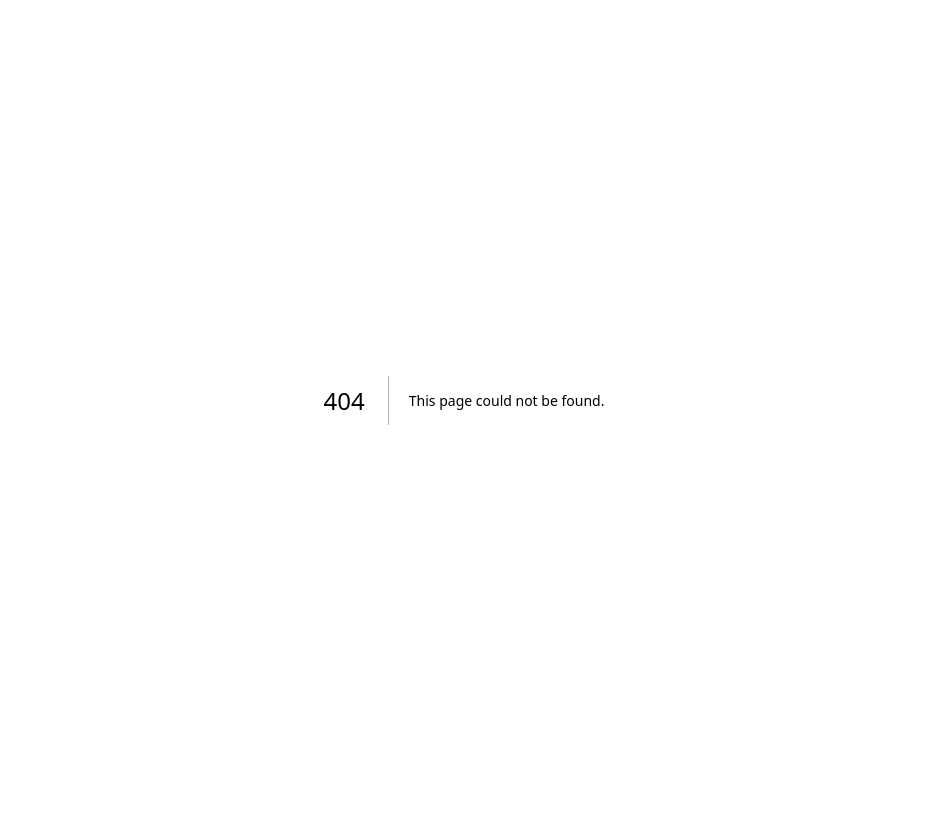
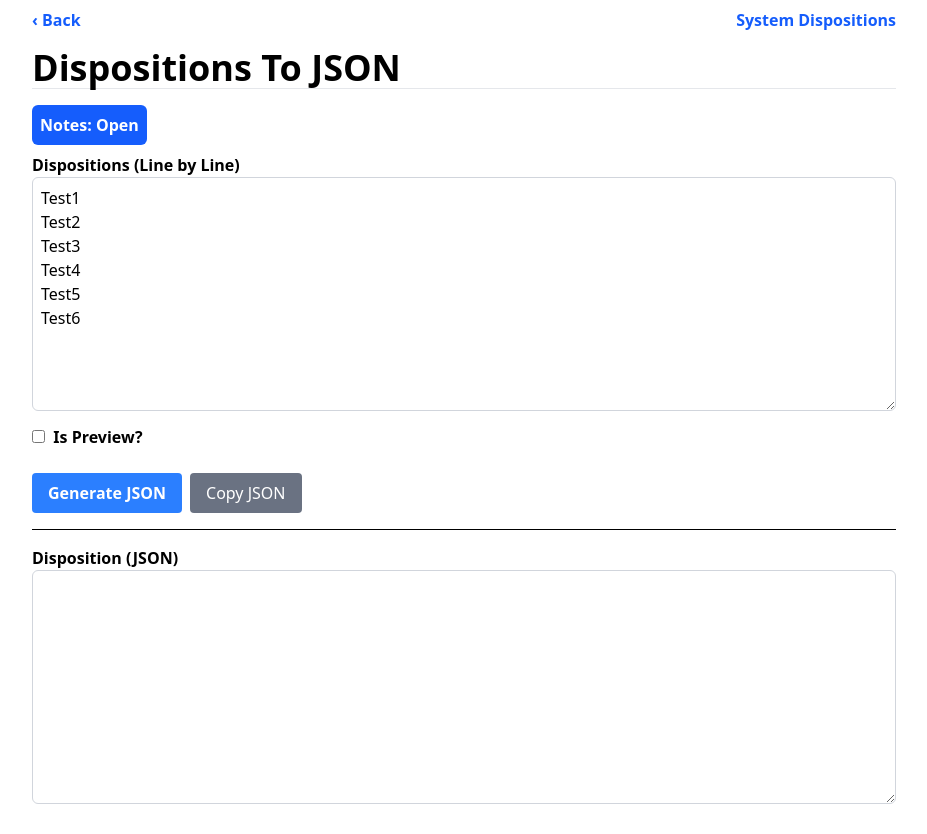
Before and after one commit to zeeforumcompany/automation-tools, a Next.js app: page /dispositions in a window 1280 px wide. Before the commit this address had no page. Shown: the whole page, without its empty margins (176-1103 px from the left). Before the commit the page ends 800 px from the top, so only its background shows below. Built offline with nearby package versions, Linux system fonts and the light colour scheme.

Commit message:
Added: Disposition (To JSON)

```diff
--- /dev/null
+++ b/src/app/dispositions/page.js
@@ -0,0 +1,130 @@
+'use client'
+
+import Link from "next/link";
+import { handleChange, copyToClipboard, handleCheckbox, isDefined } from "@/helpers/functions";
+import { useState } from "react";
+
+export default function Home() {
+	const [disabled, setDisabled] = useState(false);
+	const [form, setForm] = useState({
+		showHideNotes: false,
+		isPreview: false,
+		dispositions: `Test1
+Test2
+Test3
+Test4
+Test5
+Test6`,
+		dispositionJSON: ``,
+	});
+
+	const dispositionTextToJSON = () => {
+		try {
+			setDisabled(true);
+
+			// Split lines and remove empty lines
+			let lines = form.dispositions.split('\n').filter(function(line) {
+				return line.trim() !== '';
+			});
+
+			// Convert to JSON format
+			let jsonData = [];
+			let currentDispositions = [];
+
+			for (let i = 0; i < lines.length; i++) {
+				let line = lines[i].trim();
+
+				let lineArr = line.toString().split(':');
+
+				if (line !== "") {
+					currentDispositions.push({
+						"dispositionName": lineArr[0],
+						"isPreviewDisposition": form.isPreview,
+						"classificationId": isDefined(lineArr[1]) && parseInt(lineArr[1]) > 0 ? parseInt(lineArr[1]) : null
+					});
+
+					// Create a new array after every 50 objects
+					if (currentDispositions.length === 50 || i === lines.length - 1) {
+						jsonData.push({
+							"dispositions": currentDispositions
+						});
+						currentDispositions = [];
+					}
+				}
+			}
+
+			// Convert to JSON string with indentation
+			var jsonString = JSON.stringify(jsonData, null, 2);
+
+			// Display the JSON string
+			setForm(prevForm => ({ ...prevForm, dispositionJSON: jsonString }));
+		} catch (error) {
+			console.error("Error converting dispositions to JSON:", error);
+		} finally {
+			setDisabled(false);
+		}
+	}
+
+  return (
+    <div className="w-4xl mx-auto px-4 mt-2">
+		<div className="flex flex-row justify-between items-center">
+			<Link href="/" className="text-blue-600 font-bold hover:text-blue-500">‹ Back</Link>
+
+			<a href="https://help.nice-incontact.com/content/acd/channels/additionalchannelfeatures/dispositions/systemdispositionvalues.htm?tocpath=ACD%7CACD%7CDispositions%7C_____2" target="_blank" className="text-blue-600 font-bold hover:text-blue-500 hover:underline">System Dispositions</a>
+		</div>
+
+      <div className="py-4">
+        <h1 className="text-4xl font-bold border-b-1 border-b-gray-200 mb-4">Dispositions To JSON</h1>
+
+		<div className="mb-2">
+			<button className="bg-blue-600 font-bold hover:bg-blue-500 text-white hover:text-white cursor-pointer px-2 py-2 rounded-md" onClick={() => setForm(prevForm => ({ ...prevForm, showHideNotes: !prevForm.showHideNotes }))}>Notes: {form.showHideNotes ? 'Close' : 'Open'}</button>
+			<div className={`mt-2 ${form.showHideNotes ? 'block' : 'hidden'}`}>
+				<h3 className="p-0 font-bold text-xl my-2">Classification IDs</h3>
+                <ul className="my-2 list-disc ml-8">
+                    <li>1 - Positive w/Amount</li>
+                    <li>2 - Positive no Amount</li>
+                    <li>3 - Negative — DNC — Skill</li>
+                    <li>4 - Negative — DNC — BU</li>
+                    <li>5 - Negative</li>
+                    <li>6 - Other</li>
+                    <li>7 - Retry — Rescheduled Agent Specific</li>
+                    <li>8 - Retry — Rescheduled Specified Date/Time — Any Agent</li>
+                    <li>9 - Retry — Rescheduled Later Date/Time Unspecified</li>
+                    <li>10 - Retry — Not Available</li>
+                    <li>11 - Retry — Answering Machine</li>
+                    <li>12 - Final — Answering Machine</li>
+                    <li>13 - Fax Machine</li>
+                </ul>
+
+                <h4 className="m-0 p-0 font-bold my-2">Notes</h4>
+                <p>To add classification, if there's no classification don't use colon or classification id, use following format e.g.:</p>
+                <ul className="list-disc ml-8 my-2">
+                    <li>Disposition_Name:Classification_ID</li>
+                    <li>Test:1</li>
+                    <li>Test Disposition</li>
+                </ul>
+			</div>
+		</div>
+
+        <div className="mb-2">
+          <label htmlFor="dispositions" className="font-bold">Dispositions (Line by Line)</label>
+          <textarea name="dispositions" rows="9" className="border border-gray-300 rounded-md p-2 w-full" onChange={(e) => handleChange(e, setForm)} value={form.dispositions}></textarea>
+        </div>
+
+        <div className="mb-2">
+			<input type="checkbox" name="isPreview" id="isPreview" checked={form.isPreview} onChange={(e) => handleCheckbox(e, setForm)} />&nbsp;&nbsp;
+          <label htmlFor="isPreview" className="font-bold">Is Preview?</label>
+        </div>
+
+        <button onClick={dispositionTextToJSON} className="cursor-pointer bg-blue-500 text-white py-2 px-4 rounded-sm hover:bg-blue-600 mt-2 disabled:bg-blue-400 disabled:cursor-not-allowed font-bold" disabled={disabled}>Generate JSON</button>
+        <button onClick={() => copyToClipboard(form.newTags)} className="cursor-pointer bg-gray-500 text-white py-2 px-4 rounded-sm hover:bg-gray-600 mt-4 ml-2">Copy JSON</button>
+
+        <hr className="my-4" />
+        <div className="mb-2">
+          <label htmlFor="dispositionJSON" className="font-bold">Disposition (JSON)</label>
+          <textarea name="dispositionJSON" rows="9" className="border border-gray-300 rounded-md p-2 w-full" onChange={(e) => handleChange(e, setForm)} value={form.dispositionJSON}></textarea>
+        </div>
+      </div>
+    </div>
+  );
+}
--- a/src/app/find-new-tags/page.js
+++ b/src/app/find-new-tags/page.js
@@ -120,8 +120,12 @@ export default function Home() {
 	}
 
   return (
-    <div className="w-4xl mx-auto px-4">
-      <Link href="/" className="text-blue-600 font-bold hover:text-blue-500">‹ Back</Link>
+    <div className="w-4xl mx-auto px-4 mt-2">
+		<div className="flex flex-row justify-between items-center">
+			<Link href="/" className="text-blue-600 font-bold hover:text-blue-500">‹ Back</Link>
+
+			<a href="https://developer.niceincontact.com/API/AdminAPI#/General/ReturnsTags" target="_blank" className="text-blue-600 font-bold hover:text-blue-500 hover:underline">Get Tags</a>
+		</div>
 
       <div className="py-4">
         <h1 className="text-4xl font-bold border-b-1 border-b-gray-200 mb-4">Find New Tags</h1>
--- a/src/app/page.js
+++ b/src/app/page.js
@@ -2,13 +2,16 @@ import Image from "next/image";
 import Link from "next/link";
 
 export default function Home() {
+  const className = "block w-full bg-yellow-100 py-2 px-4 rounded-lg hover:bg-blue-100 mb-1";
+
   return (
     <div className="w-4xl mx-auto p-4">
       <h1 className="text-4xl font-bold">Automation Tools</h1>
       <ul className="mt-4 space-y-2">
         <li className="">
-          <Link href="/postman" className="block w-full bg-yellow-100 py-2 px-4 rounded-lg hover:bg-blue-100 mb-1">Postman</Link>
-          <Link href="/find-new-tags" className="block w-full bg-yellow-100 py-2 px-4 rounded-lg hover:bg-blue-100 mb-1">Compare New Tags with API Tags</Link>
+          <Link href="/postman" className={className}>Postman</Link>
+          <Link href="/find-new-tags" className={className}>Compare New Tags with API Tags</Link>
+          <Link href="/dispositions" className={className}>Dispositions (To JSON)</Link>
         </li>
       </ul>
     </div>
--- a/src/app/postman/page.js
+++ b/src/app/postman/page.js
@@ -38,7 +38,7 @@ export default function Home() {
   };
 
   return (
-    <div className="w-4xl mx-auto px-4">
+    <div className="w-4xl mx-auto px-4 mt-2">
       <Link href="/" className="text-blue-600 font-bold hover:text-blue-500">‹ Back</Link>
 
       <div className="py-4">
--- a/src/helpers/functions.js
+++ b/src/helpers/functions.js
@@ -18,6 +18,14 @@ const handleChange = (e, setValue) => {
 	setValue(prevValues => ({
 		...prevValues,
 		[name]: value,
+	}));
+};
+
+const handleCheckbox = (e, setValue) => {
+	const { name } = e.target;
+	setValue(prevValues => ({
+		...prevValues,
+		[name]: !prevValues[name],
 	}));
 };
 
@@ -274,6 +282,7 @@ export {
 	delay,
 	copyToClipboard,
 	handleChange,
+	handleCheckbox,
 	isDefined,
 	convertCurlToApiRequest,
 	removeStringAndSingleQuote,
```
